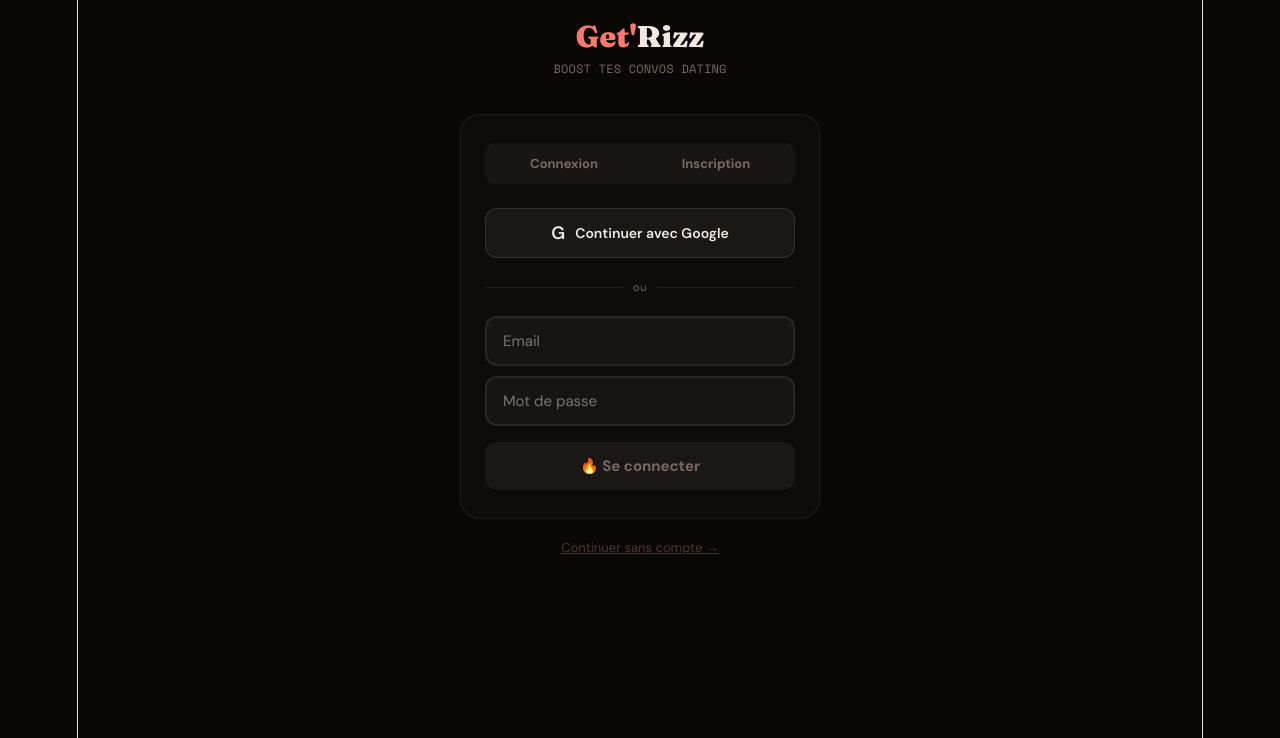
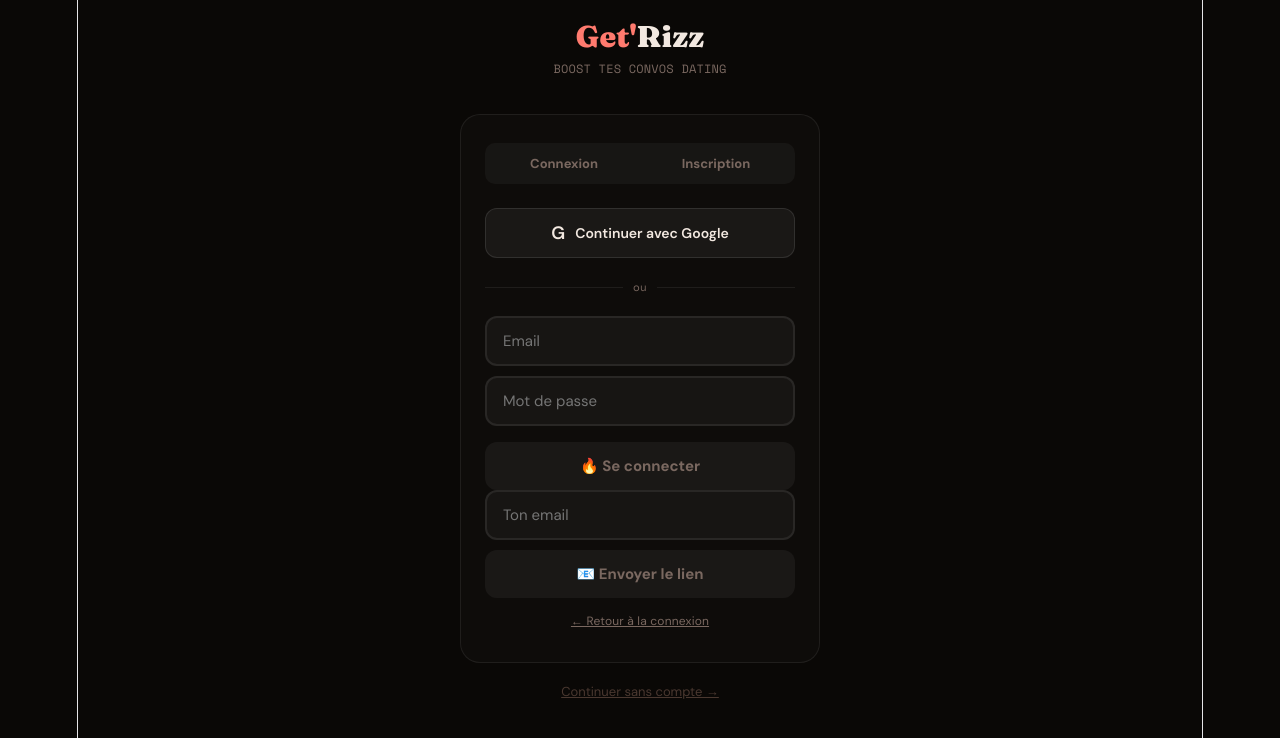
Before and after one commit to HyperHiveDEV/getrizz-app, a React (Vite) app: page / in a window 1280 px wide. Both pictures are taken after a click on the element "Mot de passe oublié ?". Shown: the top 738 px of the page. Built offline with nearby package versions, Linux system fonts and the light colour scheme.

Commit message:
add forgot password

```diff
--- a/src/App.jsx
+++ b/src/App.jsx
@@ -1344,7 +1344,15 @@
 
         {/* Forgot password */}
         {mode==="login"&&<div style={{textAlign:"center",marginTop:12}}>
-          <span onClick={()=>{setMode("forgot");setError(null);}} style={{fontSize:12,color:"#7A6860",cursor:"pointer",textDecoration:"underline"}}>Mot de passe oublié ?</span>
+          <span onClick={()=>{setMode("forgot");setError(null);setSent(false);}} style={{fontSize:12,color:"#7A6860",cursor:"pointer",textDecoration:"underline"}}>Mot de passe oublié ?</span>
+        </div>}
+        {mode==="forgot"&&<div style={{display:"flex",flexDirection:"column",gap:10}}>
+          {!sent?<><input type="email" placeholder="Ton email" value={email} onChange={e=>setEmail(e.target.value)} style={inputStyle(isValidEmail)}/>
+          <button onClick={async()=>{setLoading(true);await sbFetch("/auth/v1/recover",{method:"POST",body:JSON.stringify({email})});setLoading(false);setSent(true);}} disabled={!isValidEmail||loading} style={{width:"100%",padding:"14px",background:isValidEmail&&!loading?"linear-gradient(135deg,#E8483C,#FF7A6E)":"rgba(255,255,255,.05)",border:"none",borderRadius:12,color:isValidEmail&&!loading?"#fff":"#7A6860",fontSize:15,fontWeight:700,cursor:"pointer",fontFamily:"'DM Sans',sans-serif"}}>
+            {loading?"Envoi…":"📧 Envoyer le lien"}
+          </button></>
+          :<div style={{background:"rgba(109,209,109,.08)",border:"1px solid rgba(109,209,109,.3)",borderRadius:10,padding:"14px",fontSize:13,color:"#6DD16D",textAlign:"center"}}>📧 <strong>Vérifie ton email !</strong><br/>Un lien de réinitialisation t'a été envoyé.</div>}
+          <span onClick={()=>{setMode("login");setError(null);}} style={{fontSize:12,color:"#7A6860",cursor:"pointer",textDecoration:"underline",textAlign:"center"}}>← Retour à la connexion</span>
         </div>}
 
         {/* Bonus inscription */}
```
